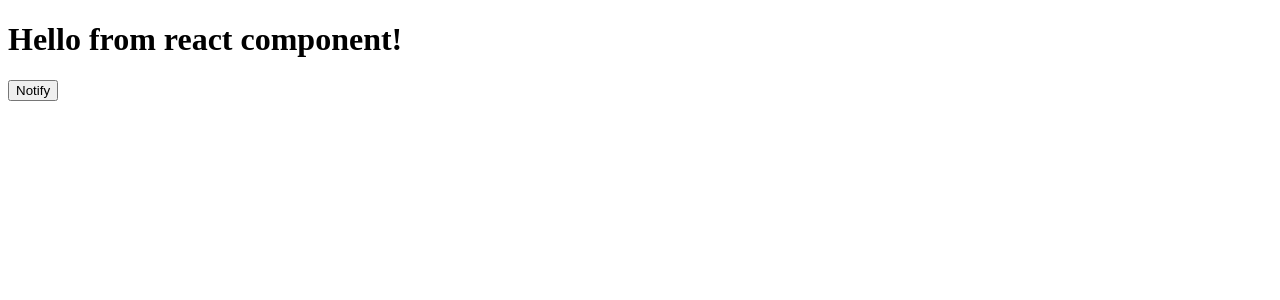
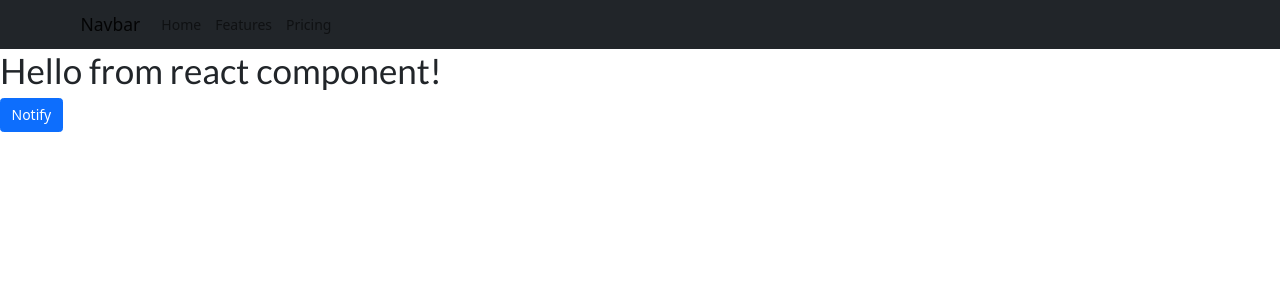
Before and after one commit to i-on-project/teams, a React app in the folder code/js/desktop/: page / in a window 1280 px wide. Shown: the top 300 px of the page. Built offline with nearby package versions, Linux system fonts and the light colour scheme.

Commit message:
added bootstrap to desktop app

```diff
--- a/code/js/desktop/index.html
+++ b/code/js/desktop/index.html
@@ -2,6 +2,7 @@
 <html>
     <head>
         <meta charset="UTF-8"/>
+        <link rel="stylesheet" href="//cdn.jsdelivr.net/npm/semantic-ui@2.4.2/dist/semantic.min.css" />
     </head>
     <body>
         <div id="root"></div>
--- a/code/js/desktop/main.js
+++ b/code/js/desktop/main.js
@@ -6,6 +6,7 @@ const path = require('path')
  */
 const createWindow = () => {
     const win = new BrowserWindow({
+        title: 'i-on Teams Desktop',
         width: 800,
         height: 600,
         webPreferences: {
@@ -28,7 +29,6 @@ require('electron-reload')(__dirname, {
  * Notification test
  */
 ipcMain.on('notify', (_, obj) => {
-    console.log(obj)
     new Notification({title: obj.t, body: obj.m}).show()
 })
 
--- a/code/js/desktop/preload.js
+++ b/code/js/desktop/preload.js
@@ -4,7 +4,6 @@ contextBridge.exposeInMainWorld(
     'electron', {
         notificationApi: {
             sendNotification(notification) {
-                console.log(`TITLE: ${notification.t}, MESSAGE: ${notification.m}`)
                 ipcRenderer.send('notify', notification)
             }
         }
--- /dev/null
+++ b/code/js/desktop/src/App.tsx
@@ -0,0 +1,27 @@
+import * as React from 'react'
+import { Outlet, Link } from "react-router-dom";
+import Button from 'react-bootstrap/Button';
+import { Navbar, Nav, Container } from 'react-bootstrap';
+
+export default function App() {
+  return (
+    <div>
+      <div>
+        <Navbar bg='dark'>
+          <Container>
+            <Navbar.Brand href="#home">Navbar</Navbar.Brand>
+            <Nav className="me-auto">
+              <Nav.Link href="#home">Home</Nav.Link>
+              <Nav.Link href="#features">Features</Nav.Link>
+              <Nav.Link href="#pricing">Pricing</Nav.Link>
+            </Nav>
+          </Container>
+        </Navbar>
+      </div>
+      <h1>Hello from react component!</h1>
+      <Button onClick={() => {
+        electron.notificationApi.sendNotification({ t: 'SOME TITLE', m: 'YEEEEET!' })
+      }}>Notify</Button>
+    </div>
+  )
+}
--- a/code/js/desktop/src/desktop-app.tsx
+++ /dev/null
@@ -1,13 +0,0 @@
-import * as React from 'react'
-//import electron from 'Electron'
-
-export function DesktopApp() {
-    return (
-        <div>
-            <h1>Hello from react component!</h1>
-            <button onClick={() => {
-                electron.notificationApi.sendNotification({t: 'SOME TITLE', m: 'YEEEEET!'})
-            }}>Notify</button>
-        </div>
-    )
-}
--- /dev/null
+++ b/code/js/desktop/src/home/page.tsx
@@ -0,0 +1 @@
+import * as React from 'react'
--- a/code/js/desktop/src/index.tsx
+++ b/code/js/desktop/src/index.tsx
@@ -1,6 +1,22 @@
 import * as React from 'react'
 import { createRoot } from 'react-dom/client'
-import { DesktopApp } from './desktop-app'
+import {
+    Routes,
+    Route,
+    HashRouter,
+} from "react-router-dom";
+import App from "./App";
+import 'bootstrap/dist/css/bootstrap.min.css';
 
-const root = createRoot(document.getElementById('root'))
-root.render(<DesktopApp/>)
+const root = createRoot(
+    document.getElementById('root')
+)
+
+root.render(
+
+    <HashRouter>
+        <Routes>
+            <Route path="/" element={<App />}/>
+        </Routes>
+    </HashRouter>
+)
--- a/code/js/desktop/webpack.common.js
+++ b/code/js/desktop/webpack.common.js
@@ -3,20 +3,28 @@ const path = require('path');
 module.exports = {
     mode: 'development',
     entry: './src/index.tsx',
+    devtool: false,
+    devServer: {
+        hot: false
+    },
+    resolve: {
+        extensions: ['.js', '.ts', '.tsx'],
+    },
     module: {
         rules: [
-        {
-            test: /\.tsx?$/,
-            use: 'ts-loader',
-            exclude: /node_modules/,
-        },
+            {
+                test: /\.tsx?$/,
+                use: 'ts-loader',
+                exclude: /node_modules/,
+            },
+            {
+                test: /\.css$/i,
+                use: ["style-loader", "css-loader"],
+            },
         ],
-    },
-    resolve: {
-        extensions: ['.tsx', '.ts', '.js'],
     },
     output: {
         filename: 'bundle.js',
         path: path.resolve(__dirname, 'dist'),
     },
-};
+}
```
Also changed, not shown: code/js/desktop/package.json (+7 -2 lines), code/js/desktop/views/test.html (deleted, +0 -17 lines), code/js/desktop/src/home/service.ts (added), 1 other file (tests, documents, lock files or other folders).
